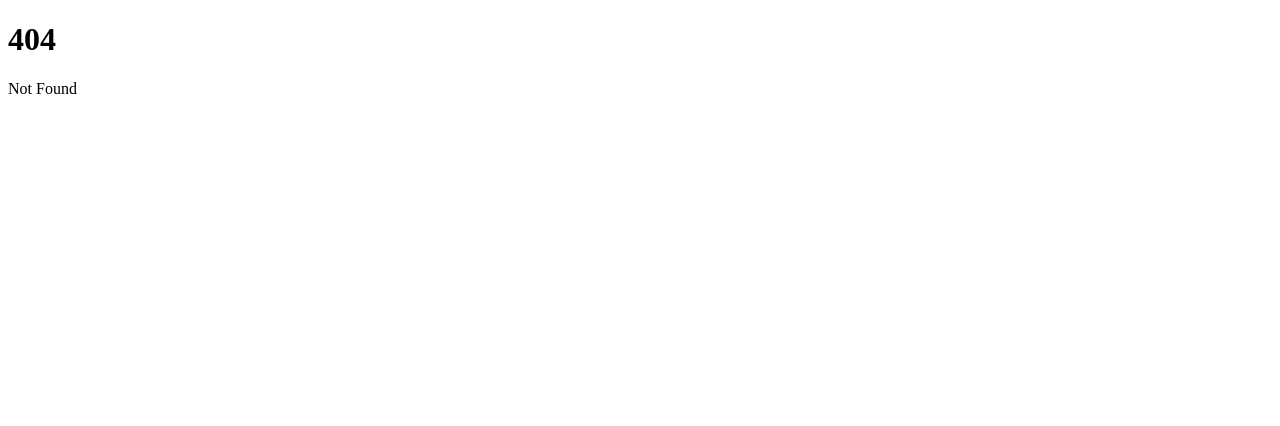
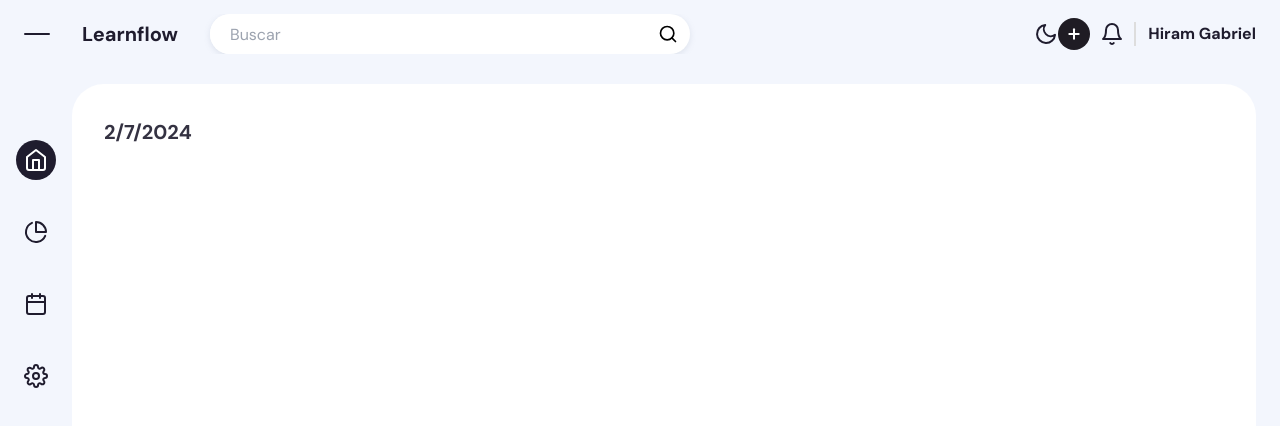
Before and after one commit to hiramgabriel1/learnflow, a SvelteKit app: page /flashcards in a window 1280 px wide. Before the commit this address had no page. Shown: the top 426 px of the page. Built offline with nearby package versions, Linux system fonts and the light colour scheme.

Commit message:
add validations

```diff
--- a/package.json
+++ b/package.json
@@ -27,6 +27,7 @@
 	"type": "module",
 	"dependencies": {
 		"g4f": "^1.2.1",
-		"openai": "^4.0.0"
+		"openai": "^4.0.0",
+		"svelte-french-toast": "^1.2.0"
 	}
 }
--- /dev/null
+++ b/src/components/Error.svelte
@@ -0,0 +1,10 @@
+<script>
+	import { onMount } from 'svelte';
+	import toast, { Toaster } from 'svelte-french-toast';
+
+	onMount(() => {
+		toast.error("It works!");
+	})
+</script>
+
+<Toaster />
--- /dev/null
+++ b/src/interfaces/data.interface.ts
@@ -0,0 +1,3 @@
+export interface Data {
+    bool: Boolean
+}
--- a/src/routes/+page.svelte
+++ b/src/routes/+page.svelte
@@ -54,7 +54,8 @@
 
       <!-- ? profile button -->
       <button class="profile-btn">
-        <!-- <img src="https://assets.codepen.io/3306515/IMG_2025.jpg"/> -->
+        <!-- svelte-ignore a11y-img-redundant-alt -->
+        <img src="https://scontent.fhmo3-1.fna.fbcdn.net/v/t39.30808-6/406330467_319954527568387_6567001134865580492_n.jpg?stp=cp6_dst-jpg&_nc_cat=103&ccb=1-7&_nc_sid=efb6e6&_nc_ohc=qNArkU2Fr1MAX8pLB74&_nc_ht=scontent.fhmo3-1.fna&oh=00_AfBf_xqnBdpbaEWMyFDtI4Qk48SAl4XygTitPcvMVGA5oA&oe=65C87B24" alt="not found image"/>
         <span>Hiram Gabriel</span>
       </button>
     </div>
--- a/src/routes/estudiar/+page.svelte
+++ b/src/routes/estudiar/+page.svelte
@@ -1,52 +1,74 @@
 <script>
   import "../../app.css"
   import "../../main.styles.css"
-  // import {GF4} from ""
+  import { goto } from "$app/navigation"
+  import toast, { Toaster } from 'svelte-french-toast';
 
+    let currentDate = new Date();
     /**
    * @type {boolean}
    */
-  let showModal
-  /**
-   * @type {any}
-   */
-  let response
+    let disabled
 
     let formData = {
-    title: ''
+        theme: '',
+        cards: ''
+    };
+
+    // @ts-ignore
+    const handleInputChange = async (e) => {
+    const value = e.target.value;
+
+    if (value <= 0) {
+        toast.error("Ingresa un valor mayor ó igual a 1")
+        disabled = true
+    }else{
+      disabled = false
+    }
+  };
+
+  // @ts-ignore
+  // const handleInputTheme = async (e) => {
+  //   const value = e.target.value;
+
+  //   if (value != "") {
+  //       toast.error("Ingresa un valor mayor ó igual a 1")
+  //       disabled = true
+  //   }else{
+  //     disabled = false
+  //   }
+  // };
+
+    const responseGPT = async () => {
+        try {
+
+          // @ts-ignore
+          if(formData.theme === '' || !isNaN(formData.theme)){
+            return toast.error("Ingresa un tema! 🚀")
           }
 
-  let prompt = ''
-  let gptResponse = '';
+          // console.log(!isNaN(formData.theme));
+          toast('pensando', {
+            icon: '🧠'
+           })
 
-  const handleSubmit = async () => {
+           const api = "https://jsonplaceholder.typicode.com/todos/1";
+            const response = await fetch(api);
 
+            if (!response.ok) {
+                throw new Error('No se pudo obtener la respuesta del servidor.');
             }
 
-  // const API_KEY = "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"
-  const responseGPT = async () => {
-    try {
-      const response = await fetch('https://api.openai.com/v1/completions', {
-      method: 'POST',
-      headers: {
-        'Content-Type': 'application/json',
-      },
-      body: JSON.stringify({
-        model: 'text-davinci-003',
-        prompt: 'que es nestjs',
-        max_tokens: 150,
-        temperature: 0.9
-      })
-    });
+            const convertData = await response.json();
 
-    const data = await response.json();
-    gptResponse = data.choices[0].text;
+            goto("/flashcards")
+            console.log(convertData);
         } catch (error) {
-      console.log(error);
+            console.error('Error al obtener los datos:', error);
         }
-
     }
 </script>
+<Toaster />
 
 <div class="app-container">
 <div class="app-header">
@@ -127,8 +149,8 @@
   <!-- todo: menu index -->
   <div class="projects-section">
     <div class="projects-section-header">
-      <!-- <p>Ingresa un tema de tu interes</p> -->
-      <p class="time">Febrero, 7</p>
+      <!-- <p>Fecha</p> -->
+      <p class="time">{ currentDate.toLocaleDateString() }</p>
     </div>
 
     <br><br>
@@ -146,75 +168,42 @@
 
           <!-- ? form here -->
           <form class="mt-10 space-y-6">
+
               <div class="grid grid-cols-1 space-y-4">
                     <input
                     class="text-lg p-4 border border-gray-300 rounded-xl focus:outline-none focus:border-indigo-500"
                     type="text"
-                      bind:value={prompt}
+                    id="theme"
+                    required
+                    minlength="1"
+                    bind:value={formData.theme}
                     placeholder="¿Qué es NestJS?" />
               </div>
+              <div class="grid grid-cols-1 space-y-4">
+                <input
+                    class="text-lg p-4 border border-gray-300 rounded-xl focus:outline-none focus:border-indigo-500"
+                    type="number"
+                    id="numberCards"
+                    required
+                    min="1"
+                    on:input={handleInputChange}
+                    bind:value={formData.cards}
+                    placeholder="¿Cuantas tarjetas deseas?" />
+            </div>
               <div>
+                  {#if !disabled}
                       <button
                       on:click={responseGPT}
                       class="my-8 w-full flex justify-center bg-blue-500 text-gray-100 p-6 rounded-full tracking-wide font-semibold focus:outline-none focus:shadow-outline hover:bg-blue-600 shadow-lg cursor-pointer transition ease-in duration-300"
                       >
                         Comenzar
                     </button>
+                  {/if}
               </div>
           </form>
       </div>
   </div>
 
-  <!-- finish -->
-
   </div>
 </div>
 </div>
-
-{#if showModal}
-<div class="min-w-screen h-screen animated fadeIn faster fixed left-0 top-0 flex justify-center items-center inset-0 z-50 outline-none focus:outline-none bg-no-repeat bg-center bg-cover" id="modal-id">
-<div class="absolute bg-black opacity-80 inset-0 z-0"></div>
-<div class="w-full max-w-lg p-5 relative mx-auto my-auto rounded-xl shadow-lg bg-white">
-      <div class="">
-            <div class="text-center p-5 flex-auto justify-center">
-                  <svg xmlns="http://www.w3.org/2000/svg" class="w-4 h-4 -m-1 flex items-center text-red-500 mx-auto" fill="none" viewBox="0 0 24 24" stroke="currentColor">
-                        <path stroke-linecap="round" stroke-linejoin="round" stroke-width="2" d="M13 16h-1v-4h-1m1-4h.01M21 12a9 9 0 11-18 0 9 9 0 0118 0z"></path>
-                  </svg>
-                  <svg xmlns="http://www.w3.org/2000/svg" class="w-16 h-16 flex items-center text-red-500 mx-auto" viewBox="0 0 20 20" fill="currentColor">
-                        <path
-                              fill-rule="evenodd"
-                              d="M9 2a1 1 0 00-.894.553L7.382 4H4a1 1 0 000 2v10a2 2 0 002 2h8a2 2 0 002-2V6a1 1 0 100-2h-3.382l-.724-1.447A1 1 0 0011 2H9zM7 8a1 1 0 012 0v6a1 1 0 11-2 0V8zm5-1a1 1 0 00-1 1v6a1 1 0 102 0V8a1 1 0 00-1-1z"
-                              clip-rule="evenodd"
-                        />
-                  </svg>
-                  <h3 class="text-xl font-bold py-4">¿Está seguro de eliminar?</h3>
-                  <p class="text-sm text-gray-500 px-8">Si lo elimina no podrá recuperarlo</p>
-            </div>
-            <!--footer-->
-            <div class="p-3 mt-2 text-center space-x-4 md:block">
-                  <button
-                    class="mb-2 md:mb-0 bg-white px-5 py-2 text-sm shadow-sm font-medium tracking-wider border text-gray-600 rounded-full hover:shadow-lg hover:bg-gray-100"
-                    on:click={() => showModal = false}
-                    >
-                      Cancelar
-                  </button>
-                  <button
-                    type="submit"
-                    class="mb-2 md:mb-0 bg-red-500 border border-red-500 px-5 py-2 text-sm shadow-sm font-medium tracking-wider text-white rounded-full hover:shadow-lg hover:bg-red-600"
-                    >
-                      Eliminar
-                  </button>
-            </div>
-      </div>
-</div>
-</div>
-
-{/if}
-
-
-<!-- todo: response AI -->
-
-
-<!-- {#if response}
-
-{/if} -->
--- /dev/null
+++ b/src/routes/flashcards/+page.svelte
@@ -0,0 +1,122 @@
+<script>
+    import "../../app.css"
+    import "../../main.styles.css"
+    import { goto } from "$app/navigation"
+    // import { Data } from "../../interfaces/data.interface"
+
+    /**
+     * @type {any}
+     */
+    let awaitAI
+    let currentDate = new Date()
+
+
+    let formData = {
+      theme: ''
+    }
+
+    // const API_KEY = "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"
+    const responseGPT = async () => {
+      try {
+        //
+        // goto()
+        // awaitAI = true
+      } catch (error) {
+        console.log(error);
+      }
+
+    }
+  </script>
+
+  <div class="app-container">
+  <div class="app-header">
+    <div class="app-header-left">
+      <span class="app-icon"></span>
+      <p class="app-name">Learnflow</p>
+      <div class="search-wrapper">
+
+        <!-- ? search input -->
+        <input class="search-input feather feather-search" type="text" placeholder="Buscar">
+        <svg xmlns="http://www.w3.org/2000/svg" width="20" height="20" fill="none" stroke="currentColor" stroke-linecap="round" stroke-linejoin="round" stroke-width="2" viewBox="0 0 24 24">
+          <defs></defs>
+          <circle cx="11" cy="11" r="8"></circle>
+          <path d="M21 21l-4.35-4.35"></path>
+        </svg>
+      </div>
+    </div>
+    <div class="app-header-right">
+
+      <!-- ? dark mode -->
+      <button class="mode-switch" title="Switch Theme">
+        <svg class="moon" fill="none" stroke="currentColor" stroke-linecap="round" stroke-linejoin="round" stroke-width="2" width="24" height="24" viewBox="0 0 24 24">
+          <defs></defs>
+          <path d="M21 12.79A9 9 0 1111.21 3 7 7 0 0021 12.79z"></path>
+        </svg>
+      </button>
+
+      <!-- ? button add -->
+      <a class="add-btn" href="/estudiar">
+        <svg class="btn-icon feather feather-plus" xmlns="http://www.w3.org/2000/svg" width="16" height="16" viewBox="0 0 24 24" fill="none" stroke="currentColor" stroke-width="3" stroke-linecap="round" stroke-linejoin="round">
+          <line x1="12" y1="5" x2="12" y2="19" />
+          <line x1="5" y1="12" x2="19" y2="12" /></svg>
+      </a>
+
+      <!-- ? notifications -->
+      <button class="notification-btn">
+        <svg xmlns="http://www.w3.org/2000/svg" width="24" height="24" viewBox="0 0 24 24" fill="none" stroke="currentColor" stroke-width="2" stroke-linecap="round" stroke-linejoin="round" class="feather feather-bell">
+          <path d="M18 8A6 6 0 0 0 6 8c0 7-3 9-3 9h18s-3-2-3-9" />
+          <path d="M13.73 21a2 2 0 0 1-3.46 0" /></svg>
+      </button>
+
+      <!-- ? profile button -->
+      <button class="profile-btn">
+        <!-- <img src="https://assets.codepen.io/3306515/IMG_2025.jpg"/> -->
+        <span>Hiram Gabriel</span>
+      </button>
+    </div>
+  </div>
+  <div class="app-content">
+    <div class="app-sidebar">
+      <a href="/" class="app-sidebar-link active" title="home">
+        <svg xmlns="http://www.w3.org/2000/svg" width="24" height="24" viewBox="0 0 24 24" fill="none" stroke="currentColor" stroke-width="2" stroke-linecap="round" stroke-linejoin="round" class="feather feather-home">
+          <path d="M3 9l9-7 9 7v11a2 2 0 0 1-2 2H5a2 2 0 0 1-2-2z" />
+          <polyline points="9 22 9 12 15 12 15 22" /></svg>
+      </a>
+      <a href="/estudiar" class="app-sidebar-link">
+        <svg class="link-icon feather feather-pie-chart" xmlns="http://www.w3.org/2000/svg" width="24" height="24" fill="none" stroke="currentColor" stroke-linecap="round" stroke-linejoin="round" stroke-width="2" viewBox="0 0 24 24">
+          <defs />
+          <path d="M21.21 15.89A10 10 0 118 2.83M22 12A10 10 0 0012 2v10z" />
+        </svg>
+      </a>
+      <a href="/calendario" class="app-sidebar-link">
+        <svg xmlns="http://www.w3.org/2000/svg" width="24" height="24" viewBox="0 0 24 24" fill="none" stroke="currentColor" stroke-width="2" stroke-linecap="round" stroke-linejoin="round" class="feather feather-calendar">
+          <rect x="3" y="4" width="18" height="18" rx="2" ry="2" />
+          <line x1="16" y1="2" x2="16" y2="6" />
+          <line x1="8" y1="2" x2="8" y2="6" />
+          <line x1="3" y1="10" x2="21" y2="10" /></svg>
+      </a>
+      <a href="/configuracion" class="app-sidebar-link">
+        <svg class="link-icon feather feather-settings" xmlns="http://www.w3.org/2000/svg" width="24" height="24" fill="none" stroke="currentColor" stroke-linecap="round" stroke-linejoin="round" stroke-width="2" viewBox="0 0 24 24">
+          <defs />
+          <circle cx="12" cy="12" r="3" />
+          <path d="M19.4 15a1.65 1.65 0 00.33 1.82l.06.06a2 2 0 010 2.83 2 2 0 01-2.83 0l-.06-.06a1.65 1.65 0 00-1.82-.33 1.65 1.65 0 00-1 1.51V21a2 2 0 01-2 2 2 2 0 01-2-2v-.09A1.65 1.65 0 009 19.4a1.65 1.65 0 00-1.82.33l-.06.06a2 2 0 01-2.83 0 2 2 0 010-2.83l.06-.06a1.65 1.65 0 00.33-1.82 1.65 1.65 0 00-1.51-1H3a2 2 0 01-2-2 2 2 0 012-2h.09A1.65 1.65 0 004.6 9a1.65 1.65 0 00-.33-1.82l-.06-.06a2 2 0 010-2.83 2 2 0 012.83 0l.06.06a1.65 1.65 0 001.82.33H9a1.65 1.65 0 001-1.51V3a2 2 0 012-2 2 2 0 012 2v.09a1.65 1.65 0 001 1.51 1.65 1.65 0 001.82-.33l.06-.06a2 2 0 012.83 0 2 2 0 010 2.83l-.06.06a1.65 1.65 0 00-.33 1.82V9a1.65 1.65 0 001.51 1H21a2 2 0 012 2 2 2 0 01-2 2h-.09a1.65 1.65 0 00-1.51 1z" />
+        </svg>
+      </a>
+    </div>
+
+    <!-- todo: menu index -->
+    <div class="projects-section">
+      <div class="projects-section-header">
+        <!-- <p>Fecha</p> -->
+        <p class="time">{ currentDate.toLocaleDateString() }</p>
+      </div>
+
+      <br><br>
+  <!-- index -->
+
+
+    <!-- finish -->
+
+    </div>
+  </div>
+  </div>
```
Also changed, not shown: 1 other file (tests, documents, lock files or other folders). Lines whose indentation alone changed are shown as unchanged.
